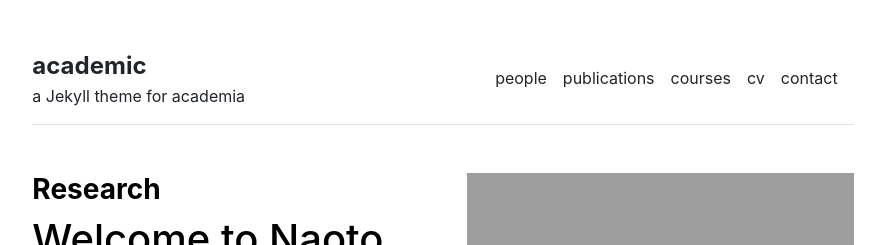
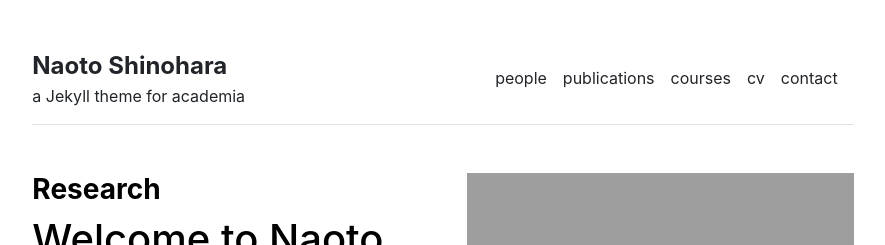
Before and after one commit to snaoto/snaoto.github.io, a Jekyll site: the page built from index.md, in a window 1280 px wide. Shown: the top 245 px of the page, without its empty margins (197-1082 px from the left). Built offline with Jekyll 4.4.1, drawn with Linux system fonts in a browser that asks for light colours.

Commit message:
Change title

```diff
--- a/_config.yml
+++ b/_config.yml
@@ -1,4 +1,4 @@
 url: "https://snaoto.github.io" # the base hostname & protocol for your site, e.g. http://example.com
 baseurl: "" # the subpath of your site, e.g. /blog
-title: "academic" # the name of your site, e.g. ACME Corp.
+title: "Naoto Shinohara" # the name of your site, e.g. ACME Corp.
 description: "a Jekyll theme for academia"
```
